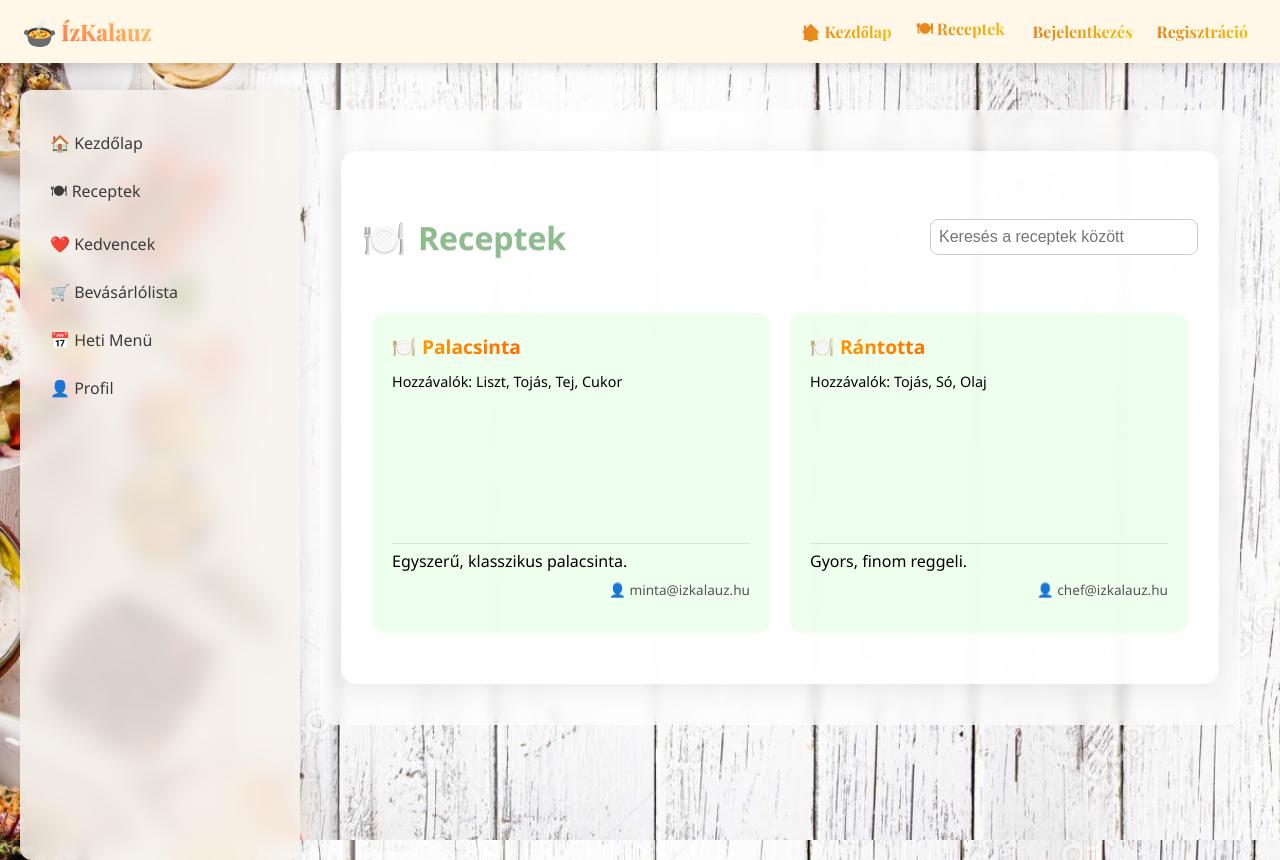
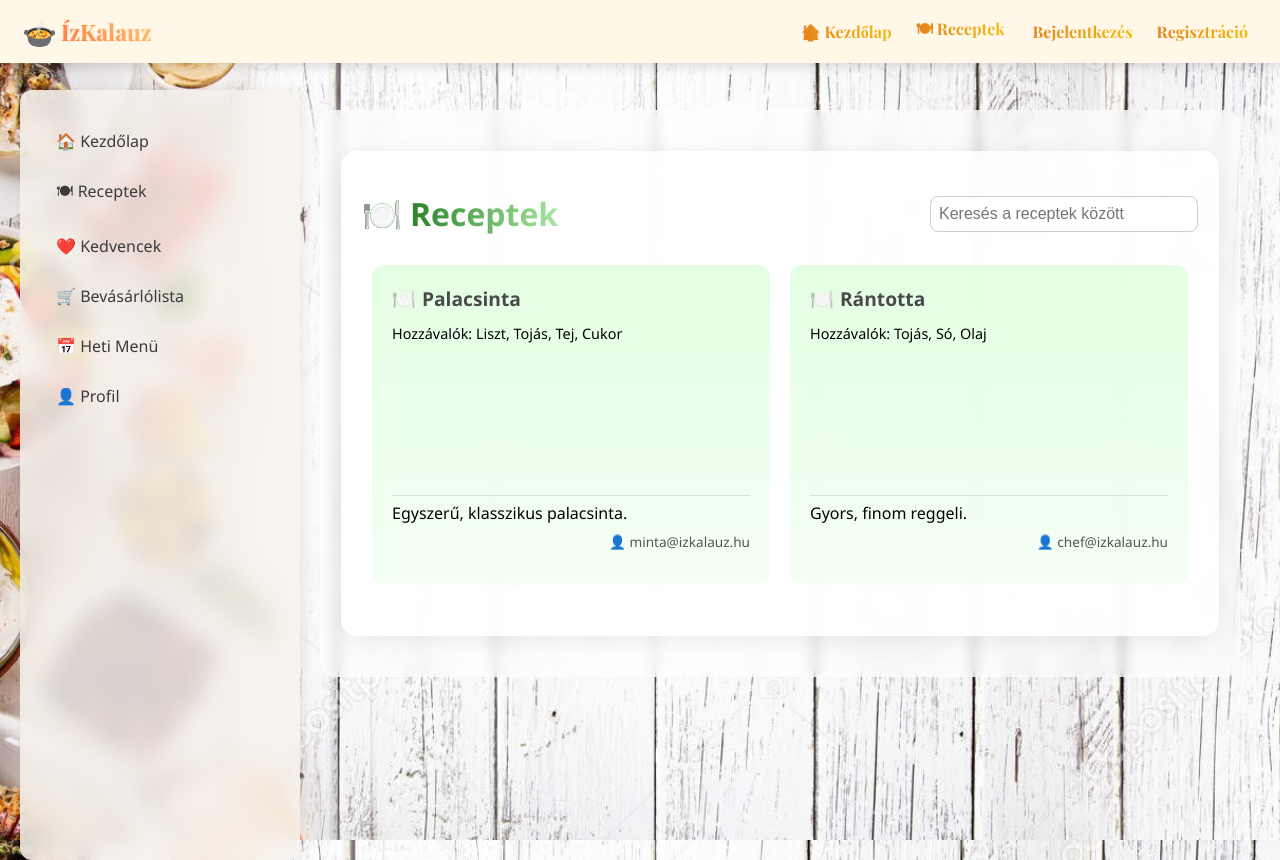
Before and after one commit to Flo535/izkalauzfrontend, a Vue app: page /recipes in a window 1280 px wide. Built offline with nearby package versions, Linux system fonts and the light colour scheme; no server answers.

Commit message:
RecipeList: színátmenetes kártya háttér, scroll, ikon és cím javítás

```diff
--- a/src/components/Layout/SidebarLayout.vue
+++ b/src/components/Layout/SidebarLayout.vue
@@ -59,7 +59,6 @@ export default {
   display: flex;
   width: 100%;
   min-height: calc(100vh - 70px);
-  position: relative;
   margin-top: 70px;
   font-family: 'Segoe UI', sans-serif;
 }
@@ -77,24 +76,24 @@ export default {
 .sidebar ul {
   list-style: none;
   padding: 0;
+  margin: 0;
 }
 
 .sidebar li {
-  margin: 14px 0;
+  margin: 12px 0;
 }
 
 .sidebar a {
   position: relative;
+  display: block;
+  padding: 8px 12px 8px 16px; /* 🔹 Extra bal padding a pseudo-element miatt */
+  border-radius: 8px;
+  font-weight: 500;
   color: #3B3B3B;
   text-decoration: none;
-  font-weight: 500;
-  padding: 6px 10px;
-  border-radius: 8px;
-  display: block;
   transition: background 0.4s ease, padding-left 0.3s ease;
 }
 
-/* 🔥 BAL NARANCS SÁV ÉS HALVÁNY ÁTMENET */
 .sidebar a::before {
   content: "";
   position: absolute;
@@ -102,21 +101,21 @@ export default {
   top: 0;
   width: 4px;
   height: 100%;
-  background: rgba(255, 165, 80, 0.7); /* halvány narancs */
+  background: rgba(255, 165, 80, 0.7);
   border-radius: 4px;
-  opacity: 0; /* alapból láthatatlan */
+  opacity: 0;
   transition: opacity 0.3s ease;
-  z-index: 1; /* link elé */
+  z-index: 1;
 }
 
 .sidebar a:hover::before {
-  opacity: 1; /* hoverkor látszik */
+  opacity: 1;
 }
 
 .sidebar a:hover {
-  background: linear-gradient(to right, rgba(255, 247, 150, 0.5), rgba(255, 165, 80, 0.5)); /* citrom → narancs */
-  padding-left: 14px;
-  z-index: 0; /* background a sáv mögött */
+  background: linear-gradient(to right, rgba(255, 247, 150, 0.5), rgba(255, 165, 80, 0.5));
+  padding-left: 20px; /* 🔹 Hoverkor kicsit nagyobb */
+  z-index: 0;
 }
 
 /* DESKTOP SIDEBAR */
@@ -144,6 +143,18 @@ export default {
 /* MOBILE HAMBURGER BUTTON */
 .mobile-menu-btn {
   display: none;
+  position: fixed;
+  bottom: 20px;
+  right: 20px;
+  z-index: 1200;
+  background: rgba(247,243,238,0.95);
+  border: none;
+  border-radius: 50%;
+  width: 50px;
+  height: 50px;
+  font-size: 1.6rem;
+  cursor: pointer;
+  box-shadow: 0 2px 8px rgba(0,0,0,0.2);
 }
 
 /* MOBILE SIDEBAR PANEL */
@@ -183,18 +194,6 @@ export default {
 
   .mobile-menu-btn {
     display: block;
-    position: fixed;
-    bottom: 20px;
-    right: 20px;
-    z-index: 1100;
-    background: rgba(247,243,238,0.95);
-    border: none;
-    border-radius: 50%;
-    width: 50px;
-    height: 50px;
-    font-size: 1.6rem;
-    cursor: pointer;
-    box-shadow: 0 2px 8px rgba(0,0,0,0.2);
   }
 
   .main-area {
--- a/src/components/Recipe/RecipeList.vue
+++ b/src/components/Recipe/RecipeList.vue
@@ -49,7 +49,7 @@ export default {
 
 /* Kártya */
 .recipe-card {
-  background-color: rgba(200, 255, 200, 0.3); /* enyhe zöld */
+  background: linear-gradient(180deg, rgba(200,255,200,0.5), rgba(220,255,220,0.3));
   border-radius: 12px;
   padding: 20px;
   display: flex;
@@ -61,6 +61,7 @@ export default {
   opacity: 0;
   animation: fadeIn 0.6s forwards;
 }
+
 
 /* Fade-in animáció */
 @keyframes fadeIn {
@@ -80,9 +81,7 @@ export default {
   margin: 0 0 8px 0;
   font-size: 1.2rem;
   font-weight: 600;
-  background: linear-gradient(90deg, orange, red);
-  -webkit-background-clip: text;
-  -webkit-text-fill-color: transparent;
+  color: #4a4a4a; /* egységes szürke */
   display: flex;
   align-items: center;
 }
@@ -90,8 +89,7 @@ export default {
 /* Ikon a cím előtt */
 .recipe-title .recipe-icon {
   margin-right: 6px;
-  color: white;           /* FEHÉR IKON */
-  -webkit-text-fill-color: initial; /* ne legyen átmenetes */
+  color: white; /* FEHÉR IKON */
   font-size: 1.2rem;
 }
 
@@ -111,7 +109,7 @@ export default {
   scroll-behavior: smooth;
 }
 
-/* Szebb scroll sáv (Webkit és Firefox) */
+/* Szebb scroll sáv (Webkit) */
 .recipe-description-wrapper::-webkit-scrollbar {
   width: 6px;
 }
@@ -122,19 +120,19 @@ export default {
 }
 
 .recipe-description-wrapper::-webkit-scrollbar-thumb {
-  background: rgba(0, 128, 0, 0.3);
+  background: linear-gradient(to bottom, #a8e6cf, #56ab2f); /* világos -> sötét zöld */
   border-radius: 3px;
   transition: background 0.2s ease;
 }
 
 .recipe-description-wrapper::-webkit-scrollbar-thumb:hover {
-  background: rgba(0, 128, 0, 0.5);
+  background: linear-gradient(to bottom, #56ab2f, #a8e6cf);
 }
 
 /* Firefox scroll */
 .recipe-description-wrapper {
   scrollbar-width: thin;
-  scrollbar-color: rgba(0,128,0,0.3) rgba(0,128,0,0.05);
+  scrollbar-color: rgba(86, 171, 47, 0.7) rgba(168, 230, 207, 0.1);
 }
 
 /* Leírás */
--- a/src/pages/Recipe.vue
+++ b/src/pages/Recipe.vue
@@ -1,9 +1,7 @@
 <template>
   <div class="recipe-page glass-box">
     <div class="header-row">
-      <h1 class="recipe-header">
-        <span class="icon">🍽️</span> Receptek
-      </h1>
+      <h1><span class="recipe-icon">🍽️</span>Receptek</h1>
       <input v-model="searchTerm" placeholder="Keresés a receptek között" class="search-input" />
     </div>
 
@@ -59,6 +57,7 @@ export default {
   padding: 40px 20px;
 }
 
+/* Header row */
 .header-row {
   display: flex;
   justify-content: space-between;
@@ -66,23 +65,27 @@ export default {
   margin-bottom: 20px;
 }
 
-/* Főcím stílus – ikon fehér, szöveg halvány zöld */
-.recipe-header {
+/* Főcím */
+.header-row h1 {
   font-size: 2rem;
   font-weight: 700;
-  font-family: 'Segoe UI', Tahoma, Geneva, Verdana, sans-serif;
+  background: linear-gradient(90deg, #006400, #a8e6a2); /* sötétzöld → halványzöld */
+  -webkit-background-clip: text;
+  -webkit-text-fill-color: transparent;
   display: flex;
   align-items: center;
-  gap: 12px;
-  color: #8fbc8f; /* halvány zöld */
-  text-shadow: 0 1px 2px rgba(0,0,0,0.1);
+  margin: 0;
 }
 
-.recipe-header .icon {
-  color: white; /* ikon fix fehér */
-  font-size: 2.2rem;
+/* Ikon a főcím előtt */
+.header-row h1 .recipe-icon {
+  margin-right: 8px;
+  color: white; /* ikon fehér */
+  -webkit-text-fill-color: initial;
+  font-size: 2rem;
 }
 
+/* Keresőmező */
 .search-input {
   padding: 8px;
   font-size: 1rem;
@@ -91,6 +94,7 @@ export default {
   width: 250px;
 }
 
+/* Glass-box háttér */
 .glass-box {
   background: rgba(255, 255, 255, 0.65);
   backdrop-filter: blur(2px);
```
